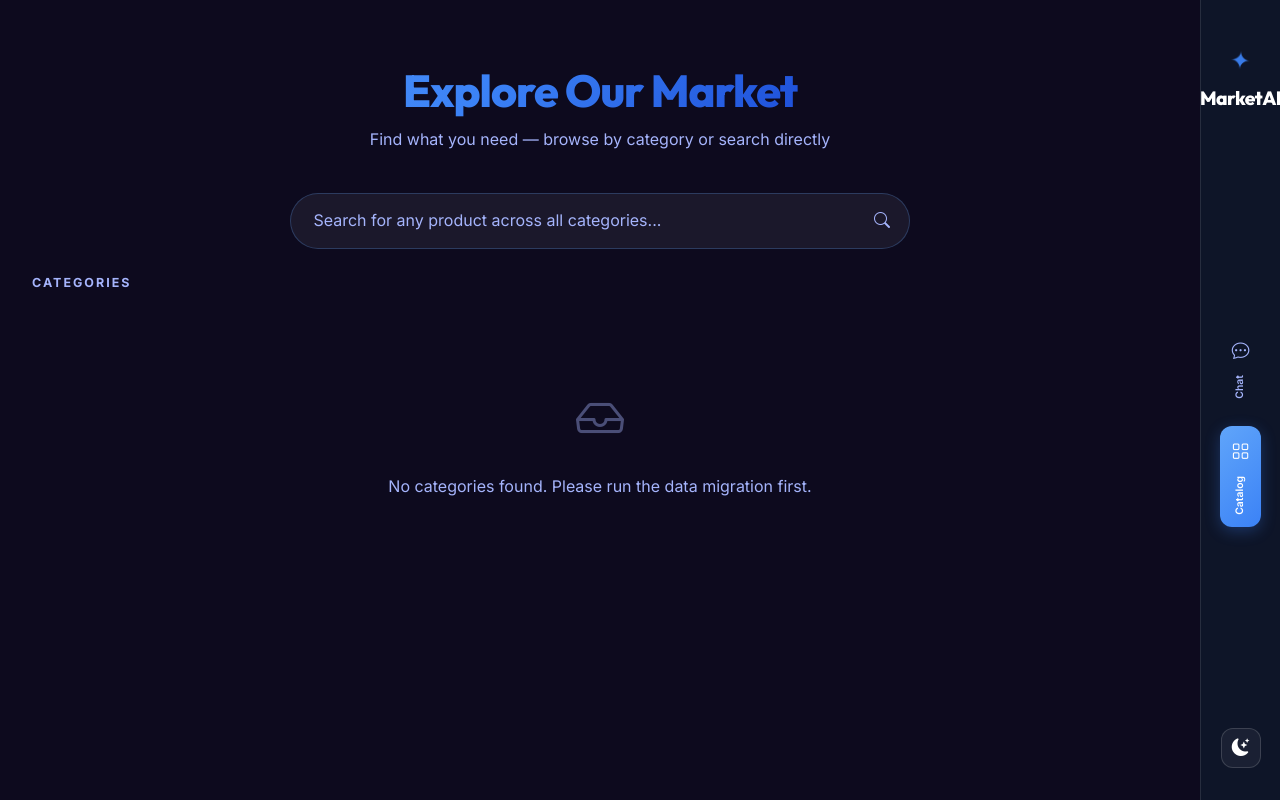
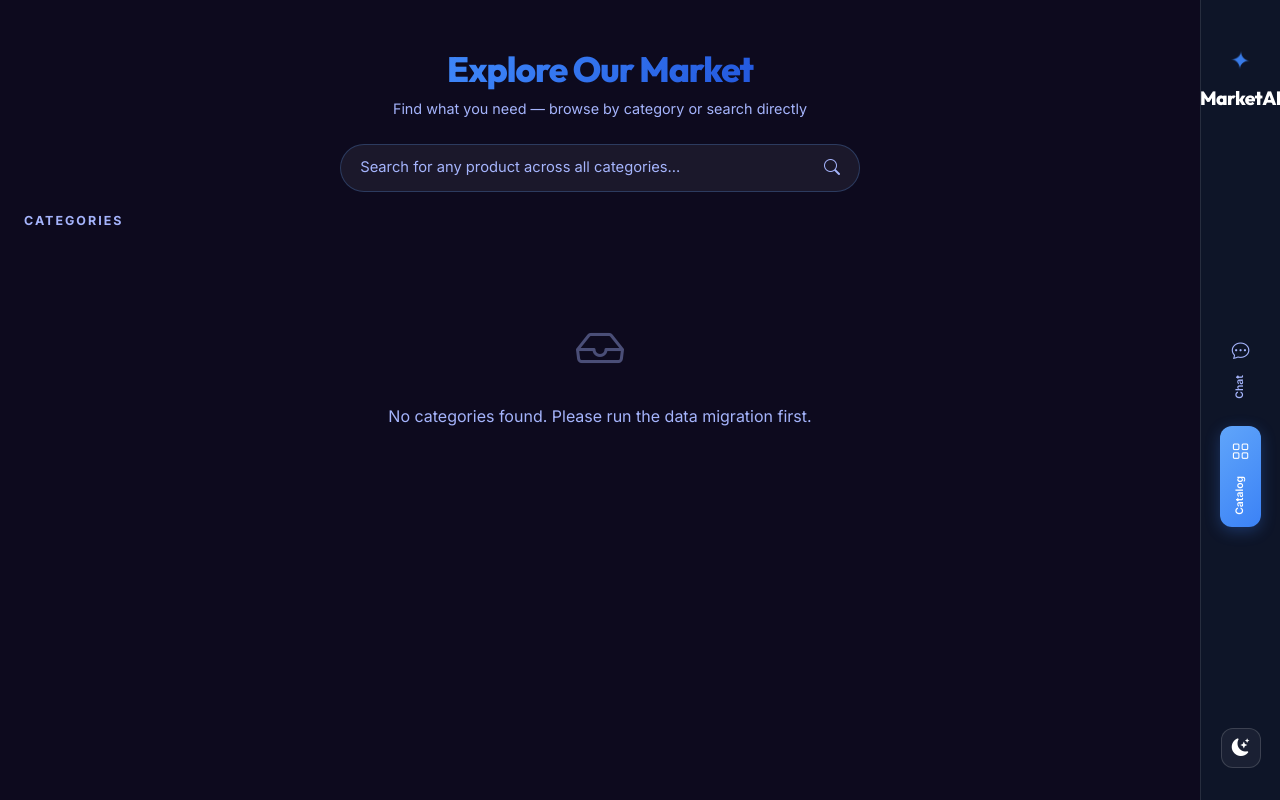
Before and after one commit to blackeagle686/market_chat_bot, a FastAPI app: page /catalog in a window 1280 px wide. Run offline with FastAPI, Linux system fonts and the light colour scheme; data that the repository does not hold is empty; parts of the project's set-up code (start-up, migrations or seed data) failed here and were passed over.

Commit message:
Auto-sync: 2026-04-25 17:11:34

```diff
--- a/static/market.css
+++ b/static/market.css
@@ -72,47 +72,47 @@ body {
 .container {
     max-width: 1280px;
     margin: 0 auto;
-    padding: 2.5rem 2rem 4rem; /* bottom padding so pagination is never clipped */
+    padding: 1.5rem 1.5rem 3rem;
 }
 
 /* ---- Page Header ---- */
 .page-header {
     text-align: center;
-    margin-bottom: 2.5rem;
+    margin-bottom: 1.5rem;
 }
 
 .page-header h1 {
     font-family: 'Outfit', sans-serif;
-    font-size: clamp(1.8rem, 4vw, 2.8rem);
+    font-size: clamp(1.4rem, 3.5vw, 2.2rem);
     font-weight: 800;
     letter-spacing: -1px;
     background: var(--gradient);
     -webkit-background-clip: text;
     -webkit-text-fill-color: transparent;
     background-clip: text;
-    margin-bottom: 0.6rem;
+    margin-bottom: 0.4rem;
 }
 
 .page-header p {
     color: var(--text-muted);
-    font-size: 1rem;
+    font-size: 0.9rem;
 }
 
 /* ---- Search Bar ---- */
 .search-container {
-    max-width: 620px;
-    margin: 0 auto 1.5rem;
+    max-width: 520px;
+    margin: 0 auto 1.2rem;
     position: relative;
 }
 
 .search-bar {
     width: 100%;
-    padding: 0.9rem 3.4rem 0.9rem 1.4rem;
+    padding: 0.7rem 3rem 0.7rem 1.2rem;
     background: var(--search-bg);
     border: 1px solid var(--border);
     border-radius: 50px;
     color: var(--text);
-    font-size: 1rem;
+    font-size: 0.92rem;
     font-family: 'Inter', sans-serif;
     outline: none;
     transition: all 0.25s ease;
@@ -157,9 +157,9 @@ body.light-mode .search-bar:focus {
 /* ---- Grid Layout ---- */
 .grid {
     display: grid;
-    grid-template-columns: repeat(auto-fill, minmax(240px, 1fr));
-    gap: 1.25rem;
-    margin-top: 1.5rem;
+    grid-template-columns: repeat(auto-fill, minmax(200px, 1fr));
+    gap: 1rem;
+    margin-top: 1rem;
 }
 
 /* ---- Cards ---- */
```
Also changed, not shown: other parts of static/market.css (+117 -18 lines).
